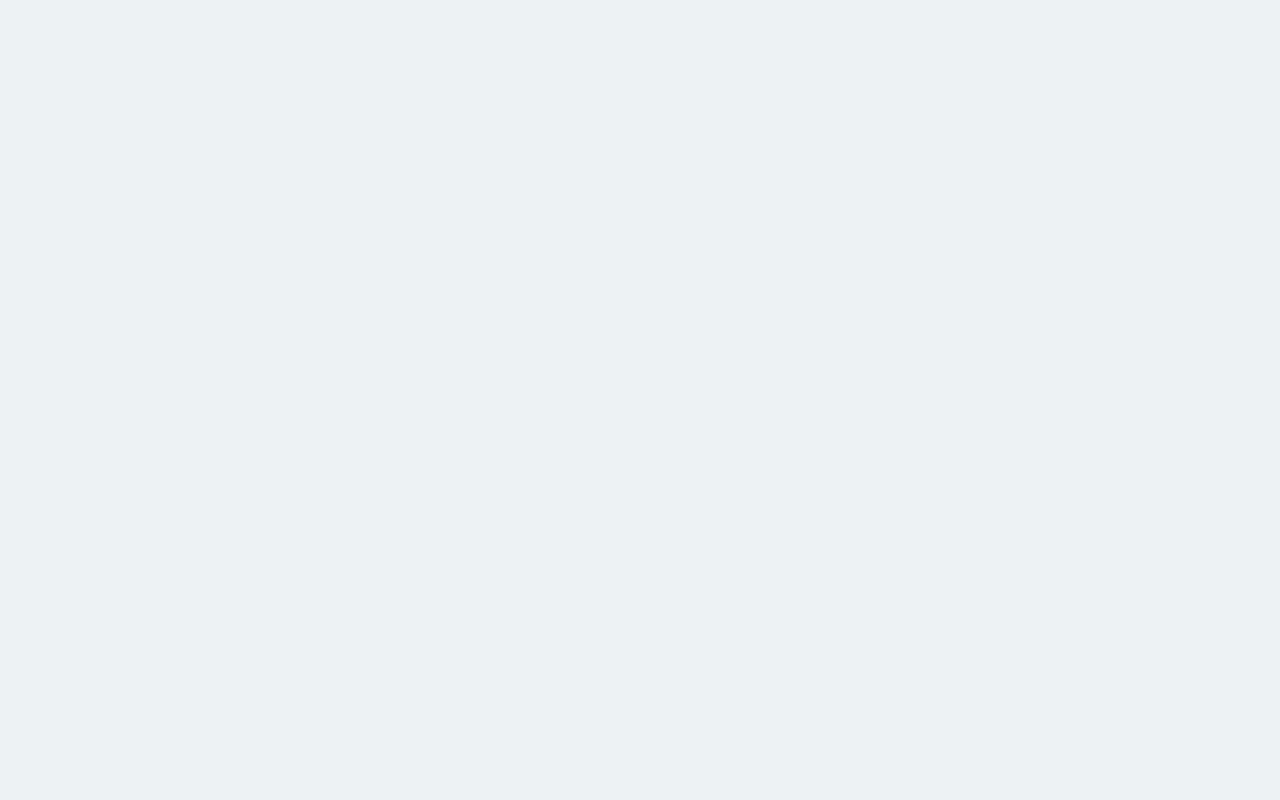
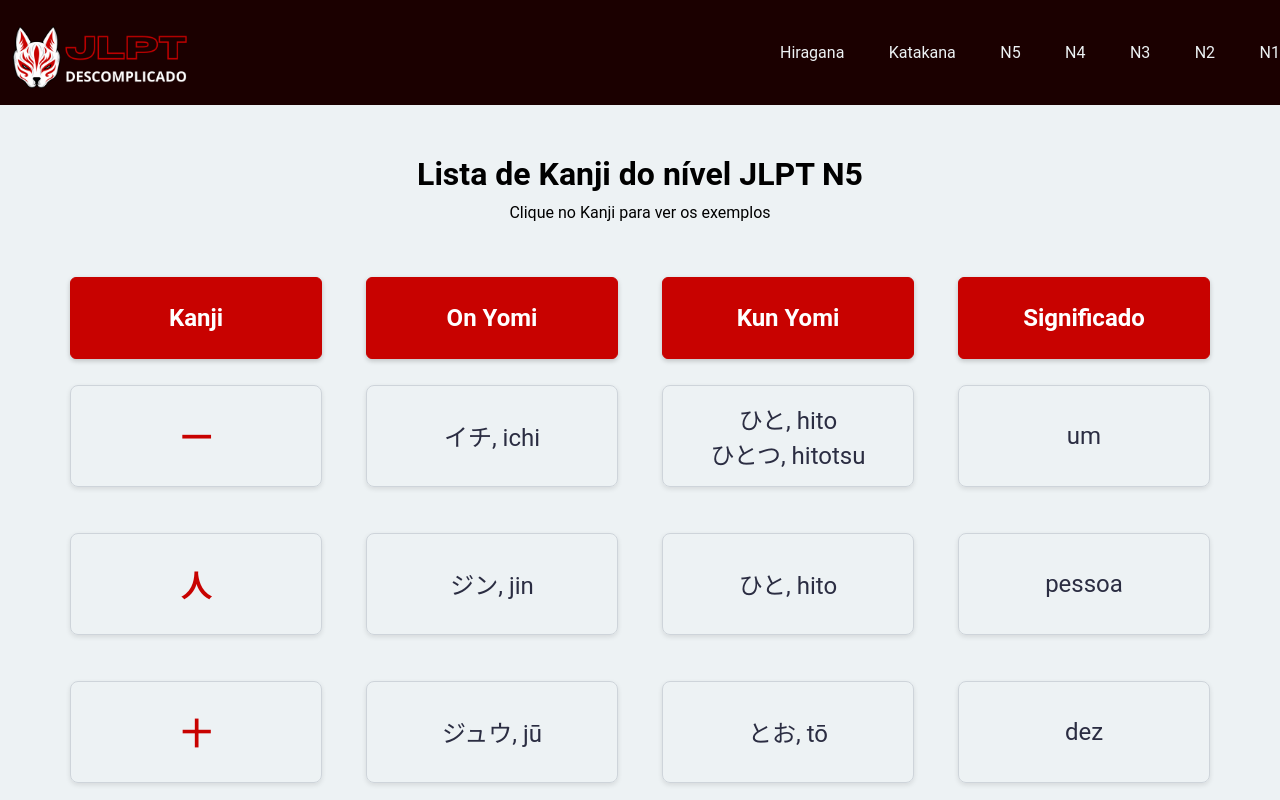
Before and after one commit to karlaoshikawa/JLPT-Descomplicado, a React (Create React App) app in the folder JLPT-descomplicado/: page /jlpt-n5/kanji/1 in a window 1280 px wide. Shown: the top 800 px of the page. Built offline with nearby package versions, Linux system fonts and the light colour scheme.

Commit message:
feat: Lista de kanjis N5

```diff
--- a/JLPT-descomplicado/src/App.js
+++ b/JLPT-descomplicado/src/App.js
@@ -8,6 +8,7 @@ import AboutJLPT from './pages/AboutJLPT';
 import HowToApply from './pages/HowToApply';
 import JLPTN5 from './pages/JLPTN5';
 import HowToPreparing from './pages/HowToPreparing';
+import N5Kanji from './pages/N5Kanji';
 // import ExerciseRomaji from './components/ExerciseRomaji';
 
 function App() {
@@ -24,7 +25,8 @@ function App() {
       <Route exact path='/katakana/:caracter'><Caracter /></Route>
       {/* <Route exact path='/katakana/exercise-kaku'><ExerciseRomaji /></Route> */}
       <Route exact path='/jlpt-n5'><JLPTN5 /></Route>
-      <Route exact path='/jlpt-n5/kanji'><JLPTN5 /></Route>
+      <Route exact path='/jlpt-n5/kanji'><N5Kanji /></Route>
+      <Route exact path='/jlpt-n5/kanji/:kanji'><N5Kanji /></Route>
       <Route exact path='/jlpt-n5/vocabulary'><JLPTN5 /></Route>
       <Route exact path='/jlpt-n5/grammar'><JLPTN5 /></Route>
       <Route exact path='/jlpt-n4'><Home /></Route>
--- a/JLPT-descomplicado/src/components/DetalhesCaracter.js
+++ b/JLPT-descomplicado/src/components/DetalhesCaracter.js
@@ -51,10 +51,6 @@ export default function DetalhesCaracter() {
     setGetCaracter(next);
   };
 
-  console.log(nextCaracter);
-  console.log("atual", moji.posicao);
-  console.log("next", nextMojiIndex);
-
   return (
     <div className={style.detalhesCaracter_container}>
       <h1>Ideograma: {moji.kana}</h1>
--- a/JLPT-descomplicado/src/components/Footer.module.scss
+++ b/JLPT-descomplicado/src/components/Footer.module.scss
@@ -7,7 +7,7 @@
   flex-direction: column;
 
   .footer_link_box {
-    max-width: 130rem;
+    max-width: 140rem;
     display: flex;
     align-items: start;
     justify-content: space-between;
--- /dev/null
+++ b/JLPT-descomplicado/src/components/KanjiPage.js
@@ -0,0 +1,70 @@
+import { Link } from "react-router-dom";
+// import n5KanjiList from "../data/n5/n5Kanji";
+import style from "./KanjiPage.module.scss";
+
+export default function KanjiPage({ nivel, kanji }) {
+  const kanjiList = kanji;
+  return (
+    <div className={style.kanjiPage_container}>
+      <table className={style.kanjiPage_table}>
+        <thead className={style.kanjiPage_thead}>
+          <tr>
+            <th>
+              <p>Kanji</p>
+            </th>
+            <th>
+              <p>On Yomi</p>
+            </th>
+            <th>
+              <p>Kun Yomi</p>
+            </th>
+            <th>
+              <p>Significado</p>
+            </th>
+          </tr>
+        </thead>
+        <tbody className={style.kanjiPage_tbody}>
+          {kanjiList.map((item) => (
+            <tr key={item.name}>
+              <td>
+                <Link to={`${nivel}/kanji/${item.significado}`}>
+                  <h5>{item.kanji}</h5>
+                </Link>
+              </td>
+              <td>
+                <p>
+                  {item.onYomi.map((yon, index) => (
+                    <span key={index}>
+                      {`${yon.katakana}, ${yon.romaji}`}
+                      <br />
+                    </span>
+                  ))}
+                </p>
+              </td>
+              <td>
+                <p>
+                  {item.kunYomi.map((kun, index) => (
+                    <span key={index}>
+                      {`${kun.hiragana}, ${kun.romaji}`}
+                      <br />
+                    </span>
+                  ))}
+                </p>
+              </td>
+              <td>
+                <p>{item.significado}</p>
+              </td>
+            </tr>
+          ))}
+        </tbody>
+      </table>
+      <div className={style.kanjiPage_memo}>
+        <p>
+          Esta é uma lista aproximada um compilado de varios materiais sobre o
+          assunto, em caso de dúvida consulte a Japan Foundation e o Japan
+          Educational Exchanges and Services (JEES).
+        </p>
+      </div>
+    </div>
+  );
+}
--- /dev/null
+++ b/JLPT-descomplicado/src/components/KanjiPage.module.scss
@@ -0,0 +1,92 @@
+.kanjiPage_container {
+  display: flex;
+  flex-direction: column;
+  max-width: 120rem;
+  margin: 5rem auto;
+
+  .kanjiPage_thead {
+    display: flex;
+    flex-direction: row;
+    justify-content: center;
+    align-items: center;
+
+    p {
+      display: flex;
+      justify-content: center;
+      align-items: center;
+      border: 1px solid #c80200;
+      border-radius: 6px;
+      width: 25rem;
+      height: 8rem;
+      margin: 0rem 2rem;
+      background-color: #c80200;
+
+      box-shadow: rgba(0, 0, 0, 0.2) 0px 2px 5px 0px;
+      font-size: 2.4rem;
+      color: #fff;
+    }
+  }
+
+  .kanjiPage_tbody {
+    display: flex;
+    flex-direction: column;
+    justify-content: center;
+    align-items: center;
+
+    p {
+      display: flex;
+      justify-content: center;
+      align-items: center;
+      flex-direction: column;
+      border: 1px solid #ced4da;
+      border-radius: 8px;
+      width: 25rem;
+      height: 10rem;
+      text-align: center;
+      margin: 2rem;
+
+      box-shadow: rgba(0, 0, 0, 0.1) 0px 2px 5px 0px;
+      font-size: 2.4rem;
+      color: #2b2d42;
+    }
+
+    a {
+      display: flex;
+      justify-content: center;
+      align-items: center;
+      text-decoration: none;
+      h5 {
+        display: flex;
+        justify-content: center;
+        align-items: center;
+        border: 1px solid #ced4da;
+        border-radius: 8px;
+        width: 25rem;
+        height: 10rem;
+        text-align: center;
+        margin: 2rem;
+
+        box-shadow: rgba(0, 0, 0, 0.1) 0px 2px 5px 0px;
+        font-size: 3rem;
+        color: #c80200;
+
+        &:hover,
+        &:active {
+          color: #ef233c;
+          box-shadow: rgba(0, 0, 0, 0.2) 0px 2px 5px 0px;
+        }
+      }
+    }
+  }
+
+  .kanjiPage_memo {
+    display: flex;
+    justify-content: center;
+    align-items: center;
+    p {
+      font-size: 1.6rem;
+      color: #2b2d42;
+      width: 100rem;
+    }
+  }
+}
--- a/JLPT-descomplicado/src/data/n5/n5Kanji.js
+++ b/JLPT-descomplicado/src/data/n5/n5Kanji.js
@@ -292,139 +292,6 @@ const n5KanjiList = [
     ],
   },
   {
-    kanji: "一",
-    onYomi: [{ katakana: "イチ", romaji: "ichi" }],
-    kunYomi: [
-      { hiragana: "ひと", romaji: "hito" },
-      { hiragana: "ひとつ", romaji: "hitotsu" },
-    ],
-    significado: "um",
-    exemplos: [
-      {
-        kanji: "一人",
-        furigana: "ひとり",
-        romaji: "hitori",
-        traducao: "uma pessoa",
-      },
-      {
-        kanji: "一つ",
-        furigana: "ひとつ",
-        romaji: "hitotsu",
-        traducao: "um (coisa)",
-      },
-      {
-        kanji: "一度",
-        furigana: "いちど",
-        romaji: "ichido",
-        traducao: "uma vez",
-      },
-    ],
-  },
-  {
-    kanji: "人",
-    onYomi: [{ katakana: "ジン", romaji: "jin" }],
-    kunYomi: [{ hiragana: "ひと", romaji: "hito" }],
-    significado: "pessoa",
-    exemplos: [
-      {
-        kanji: "日本人",
-        furigana: "にほんじん",
-        romaji: "nihonjin",
-        traducao: "pessoa japonesa",
-      },
-      {
-        kanji: "学生",
-        furigana: "がくせい",
-        romaji: "gakusei",
-        traducao: "estudante",
-      },
-      {
-        kanji: "友達",
-        furigana: "ともだち",
-        romaji: "tomodachi",
-        traducao: "amigo",
-      },
-    ],
-  },
-  {
-    kanji: "十",
-    onYomi: [{ katakana: "ジュウ", romaji: "jū" }],
-    kunYomi: [{ hiragana: "とお", romaji: "tō" }],
-    significado: "dez",
-    exemplos: [
-      {
-        kanji: "十分",
-        furigana: "じゅうぶん",
-        romaji: "jūbun",
-        traducao: "suficiente",
-      },
-      {
-        kanji: "十日",
-        furigana: "とおか",
-        romaji: "tōka",
-        traducao: "dez dias",
-      },
-      {
-        kanji: "十時",
-        furigana: "じゅうじ",
-        romaji: "jūji",
-        traducao: "dez horas",
-      },
-    ],
-  },
-  {
-    kanji: "二",
-    onYomi: [{ katakana: "ニ", romaji: "ni" }],
-    kunYomi: [{ hiragana: "ふた", romaji: "futa" }],
-    significado: "dois",
-    exemplos: [
-      {
-        kanji: "二人",
-        furigana: "ふたり",
-        romaji: "futari",
-        traducao: "duas pessoas",
-      },
-      {
-        kanji: "二つ",
-        furigana: "ふたつ",
-        romaji: "futatsu",
-        traducao: "dois (coisas)",
-      },
-      {
-        kanji: "二番目",
-        furigana: "にばんめ",
-        romaji: "nibanme",
-        traducao: "segundo",
-      },
-    ],
-  },
-  {
-    kanji: "九",
-    onYomi: [{ katakana: "キュウ", romaji: "kyū" }],
-    kunYomi: [{ hiragana: "ここの", romaji: "kokono" }],
-    significado: "nove",
-    exemplos: [
-      {
-        kanji: "九つ",
-        furigana: "ここのつ",
-        romaji: "kokonotsu",
-        traducao: "nove (coisas)",
-      },
-      {
-        kanji: "九月",
-        furigana: "くがつ",
-        romaji: "kugatsu",
-        traducao: "setembro",
-      },
-      {
-        kanji: "九人",
-        furigana: "きゅうにん",
-        romaji: "kyūnin",
-        traducao: "nove pessoas",
-      },
-    ],
-  },
-  {
     kanji: "入",
     onYomi: [{ katakana: "ニュウ", romaji: "nyū" }],
     kunYomi: [
--- /dev/null
+++ b/JLPT-descomplicado/src/pages/N5Kanji.js
@@ -0,0 +1,19 @@
+import Footer from "../components/Footer";
+import Header from "../components/Header";
+import KanjiPage from "../components/KanjiPage";
+import TitleAndSubtitle from "../components/TitleAndSubtitle";
+import n5KanjiList from "../data/n5/n5Kanji";
+
+export default function N5Kanji() {
+  return (
+    <>
+      <Header />
+      <TitleAndSubtitle
+        wordH3={"Lista de Kanji do nível JLPT N5"}
+        wordP={"Clique no Kanji para ver os exemplos"}
+      />
+      <KanjiPage nivel={"jlpt-n5"} kanji={n5KanjiList} />
+      <Footer />
+    </>
+  );
+}
```
